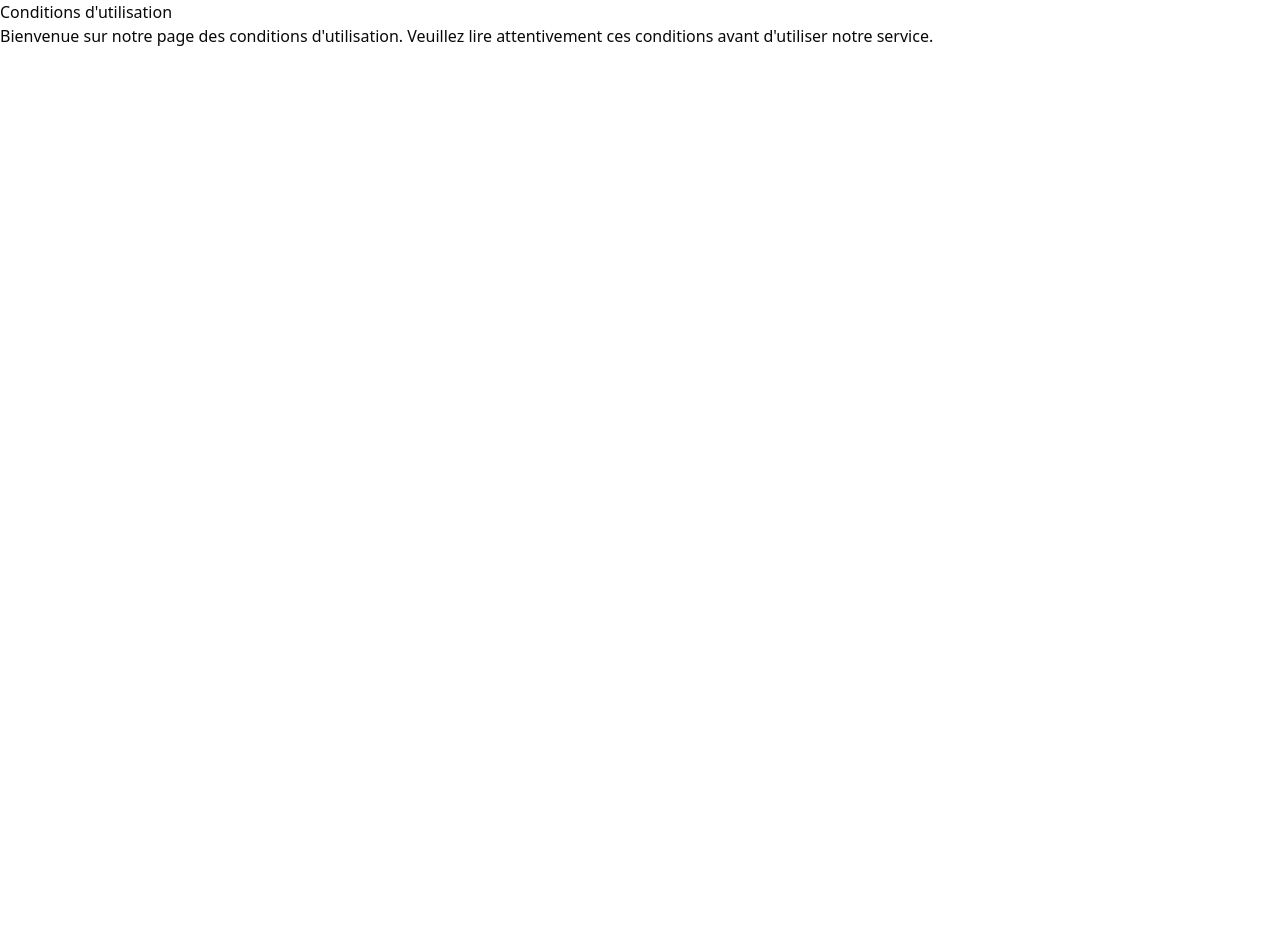
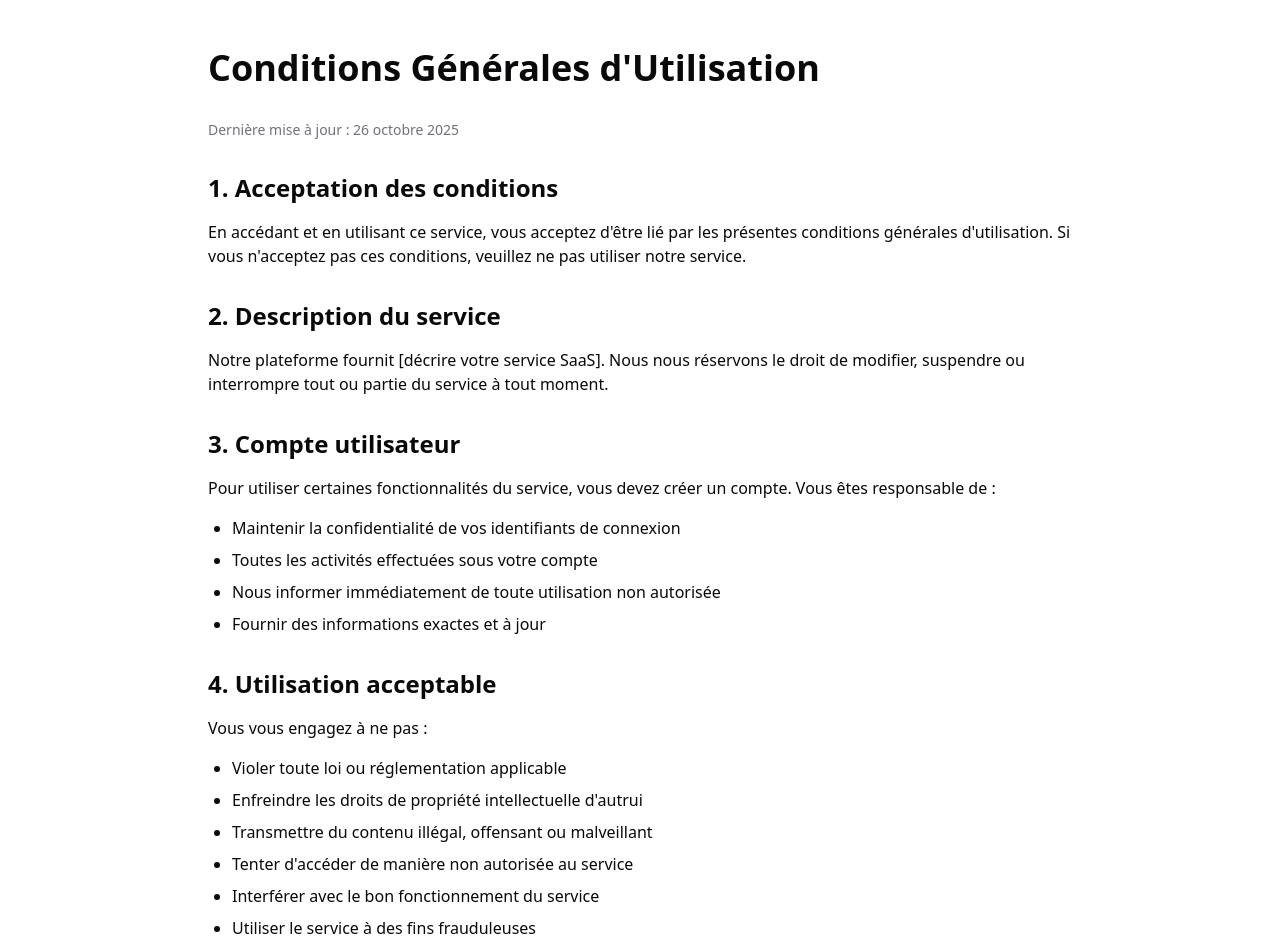
Before and after one commit to Ax-07/preset-next-auth-stripe, a Next.js app: page /legal/terms in a window 1280 px wide. Shown: the top 952 px of the page. Before the commit the page ends 800 px from the top, so only its background shows below. Built offline with nearby package versions, Linux system fonts and the light colour scheme.

Commit message:
Ajout des conditions générales d'utilisation avec sections détaillées sur l'acceptation, la description du service, et la propriété intellectuelle

```diff
--- a/src/app/(pages)/legal/terms/page.tsx
+++ b/src/app/(pages)/legal/terms/page.tsx
@@ -2,9 +2,113 @@ import React from 'react';
 
 export default async function TermsPage() {
     return (
-        <div>
-            <h1>{"Conditions d'utilisation"}</h1>
-            <p>{"Bienvenue sur notre page des conditions d'utilisation. Veuillez lire attentivement ces conditions avant d'utiliser notre service."}</p>
+        <div className="container mx-auto px-4 py-12 max-w-4xl">
+            <div className="prose prose-slate dark:prose-invert max-w-none">
+                <h1 className="text-4xl font-bold mb-8">{"Conditions Générales d'Utilisation"}</h1>
+
+                <p className="text-sm text-muted-foreground mb-8">
+                    {`Dernière mise à jour : ${new Date().toLocaleDateString('fr-FR', { year: 'numeric', month: 'long', day: 'numeric' })}`}
+                </p>
+
+                <section className="mb-8">
+                    <h2 className="text-2xl font-semibold mb-4">{"1. Acceptation des conditions"}</h2>
+                    <p className="mb-4">
+                        {"En accédant et en utilisant ce service, vous acceptez d'être lié par les présentes conditions générales d'utilisation. Si vous n'acceptez pas ces conditions, veuillez ne pas utiliser notre service."}
+                    </p>
+                </section>
+
+                <section className="mb-8">
+                    <h2 className="text-2xl font-semibold mb-4">{"2. Description du service"}</h2>
+                    <p className="mb-4">
+                        {"Notre plateforme fournit [décrire votre service SaaS]. Nous nous réservons le droit de modifier, suspendre ou interrompre tout ou partie du service à tout moment."}
+                    </p>
+                </section>
+
+                <section className="mb-8">
+                    <h2 className="text-2xl font-semibold mb-4">{"3. Compte utilisateur"}</h2>
+                    <p className="mb-4">
+                        {"Pour utiliser certaines fonctionnalités du service, vous devez créer un compte. Vous êtes responsable de :"}
+                    </p>
+                    <ul className="list-disc pl-6 mb-4 space-y-2">
+                        <li>{"Maintenir la confidentialité de vos identifiants de connexion"}</li>
+                        <li>{"Toutes les activités effectuées sous votre compte"}</li>
+                        <li>{"Nous informer immédiatement de toute utilisation non autorisée"}</li>
+                        <li>{"Fournir des informations exactes et à jour"}</li>
+                    </ul>
+                </section>
+
+                <section className="mb-8">
+                    <h2 className="text-2xl font-semibold mb-4">{"4. Utilisation acceptable"}</h2>
+                    <p className="mb-4">Vous vous engagez à ne pas :</p>
+                    <ul className="list-disc pl-6 mb-4 space-y-2">
+                        <li>{"Violer toute loi ou réglementation applicable"}</li>
+                        <li>{"Enfreindre les droits de propriété intellectuelle d'autrui"}</li>
+                        <li>{"Transmettre du contenu illégal, offensant ou malveillant"}</li>
+                        <li>{"Tenter d'accéder de manière non autorisée au service"}</li>
+                        <li>{"Interférer avec le bon fonctionnement du service"}</li>
+                        <li>{"Utiliser le service à des fins frauduleuses"}</li>
+                    </ul>
+                </section>
+
+                <section className="mb-8">
+                    <h2 className="text-2xl font-semibold mb-4">{"5. Abonnements et paiements"}</h2>
+                    <p className="mb-4">
+                        {"Les abonnements sont facturés de manière récurrente selon la période choisie (mensuelle ou annuelle)."}
+                    </p>
+                    <ul className="list-disc pl-6 mb-4 space-y-2">
+                        <li>{"Les paiements sont traités de manière sécurisée via Stripe"}</li>
+                        <li>{"Vous pouvez annuler votre abonnement à tout moment"}</li>
+                        <li>{"Les remboursements sont soumis à notre politique de remboursement"}</li>
+                        <li>{"Nous nous réservons le droit de modifier nos tarifs avec un préavis de 30 jours"}</li>
+                    </ul>
+                </section>
+
+                <section className="mb-8">
+                    <h2 className="text-2xl font-semibold mb-4">{"6. Propriété intellectuelle"}</h2>
+                    <p className="mb-4">
+                        {"Le service et son contenu original, ses fonctionnalités et ses fonctionnalités restent la propriété exclusive de l'entreprise et de ses concédants de licence. Le service est protégé par le droit d'auteur, les marques déposées et d'autres lois."}
+                    </p>
+                </section>
+
+                <section className="mb-8">
+                    <h2 className="text-2xl font-semibold mb-4">{"7. Limitation de responsabilité"}</h2>
+                    <p className="mb-4">
+                        {"Dans toute la mesure permise par la loi applicable, nous ne serons en aucun cas responsables de tout dommage indirect, accessoire, spécial, consécutif ou punitif, y compris, sans limitation, la perte de profits, de données, d'utilisation, de bonne volonté ou d'autres pertes intangibles."}
+                    </p>
+                </section>
+
+                <section className="mb-8">
+                    <h2 className="text-2xl font-semibold mb-4">{"8. Résiliation"}</h2>
+                    <p className="mb-4">
+                        {"Nous pouvons résilier ou suspendre votre compte et l'accès au service immédiatement, sans préavis ni responsabilité, pour quelque raison que ce soit, y compris, sans limitation, si vous violez les présentes conditions."}
+                    </p>
+                </section>
+
+                <section className="mb-8">
+                    <h2 className="text-2xl font-semibold mb-4">{"9. Modifications des conditions"}</h2>
+                    <p className="mb-4">
+                        {"Nous nous réservons le droit de modifier ou de remplacer ces conditions à tout moment. Si une révision est importante, nous fournirons un préavis d'au moins 30 jours avant l'entrée en vigueur des nouvelles conditions."}
+                    </p>
+                </section>
+
+                <section className="mb-8">
+                    <h2 className="text-2xl font-semibold mb-4">{"10. Loi applicable"}</h2>
+                    <p className="mb-4">
+                        {"Ces conditions sont régies et interprétées conformément aux lois de [Votre Pays/Juridiction], sans égard à ses dispositions en matière de conflit de lois."}
+                    </p>
+                </section>
+
+                <section className="mb-8">
+                    <h2 className="text-2xl font-semibold mb-4">{"11. Contact"}</h2>
+                    <p className="mb-4">
+                        {"Pour toute question concernant ces conditions, veuillez nous contacter à :"}
+                    </p>
+                    <ul className="list-none mb-4 space-y-2">
+                        <li><strong>{"Email :"}</strong>{" contact@votre-domaine.com"}</li>
+                        <li><strong>{"Adresse :"}</strong>{ " [Votre adresse]"}</li>
+                    </ul>
+                </section>
+            </div>
         </div>
     );
 };
```
